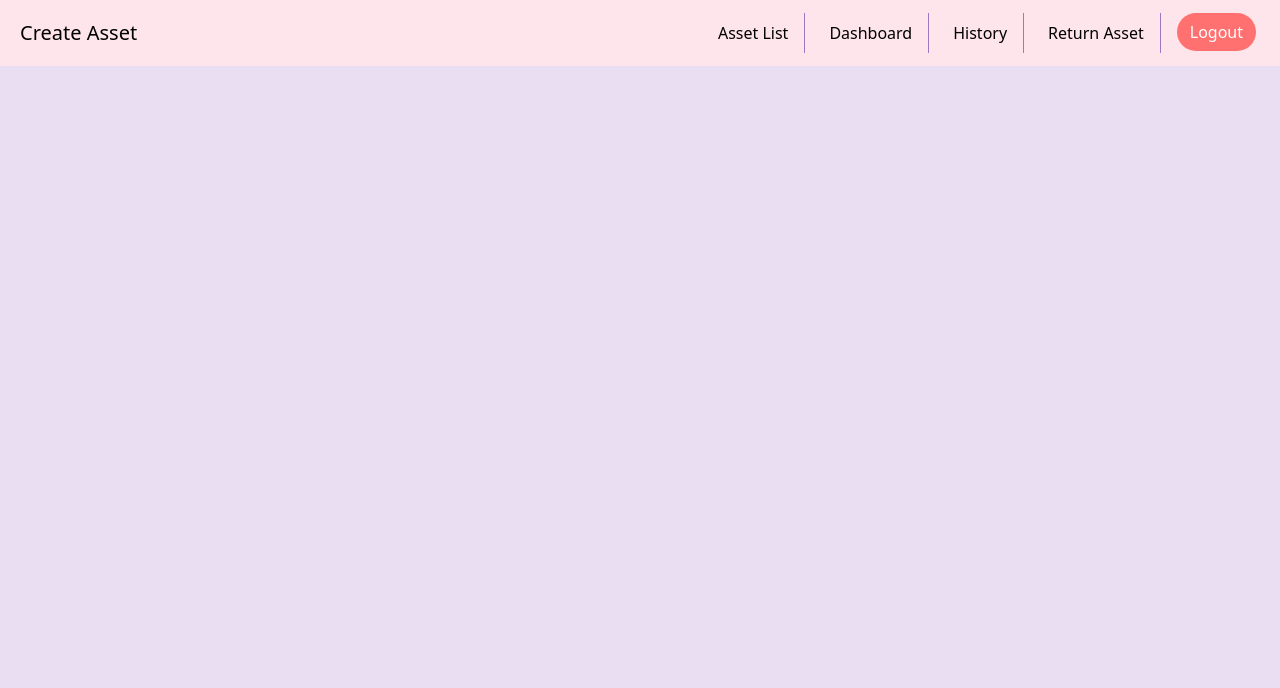
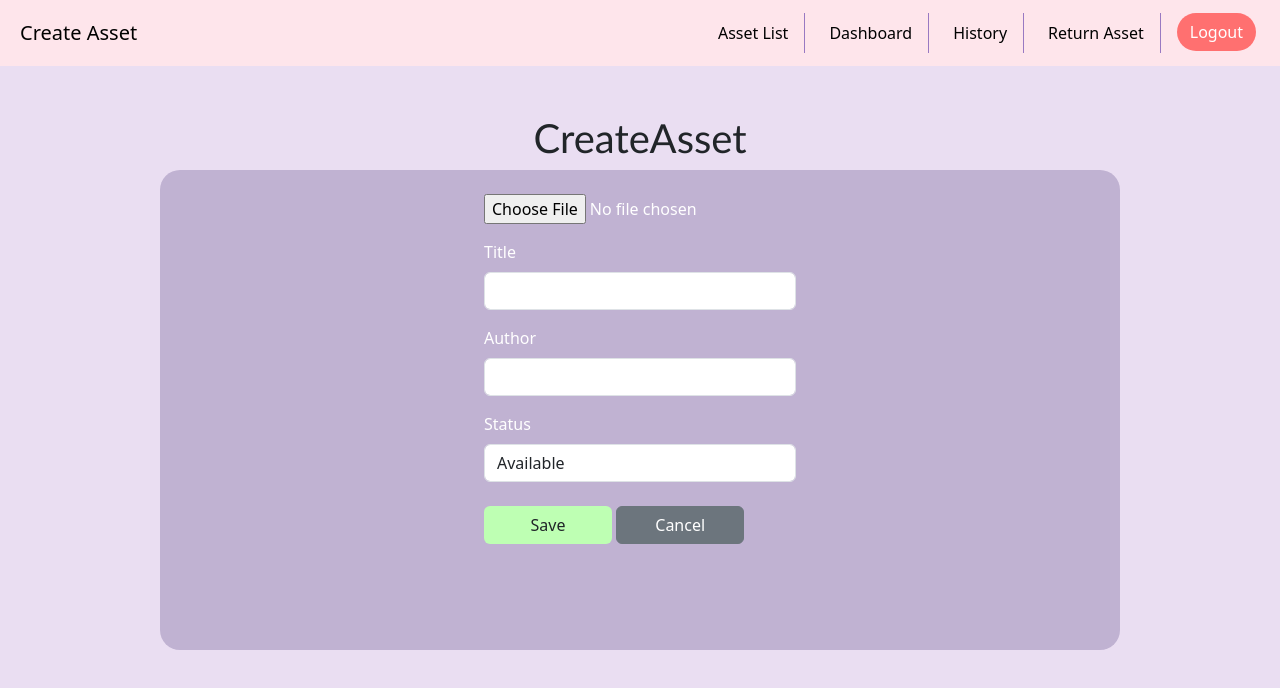
Before and after one commit to 6531501173/ProjectWeb, a website: page views/staff/Create.html in a window 1280 px wide. Drawn offline with Linux system fonts and the light colour scheme.

Commit message:
commit all changes

```diff
--- a/public/css/staff/Create.css
+++ b/public/css/staff/Create.css
@@ -0,0 +1,63 @@
+#container-body {
+    background-color: #C0B2D2;
+    border-radius: 20px;
+    width: 70rem;
+    height: 45rem;
+    margin: auto;
+}
+
+/* #img {
+    display: flex;
+    justify-content: center;
+    align-items: center;
+    margin: 5rem;
+    width: 25rem;
+    height: 25rem;
+    background-color: white;
+    border-style: solid;
+    border-color: #9e90b1;
+    border-width: 10px;
+    border-radius: 20px;
+} */
+
+#content {
+    margin: auto;
+    margin-top: 8rem;
+}
+
+@media (max-width: 1980px) {
+    #container-body {
+        width: 60rem;
+        height: 30rem;
+    }
+
+    #img {
+        width: 15rem;
+        height: 22rem;
+    }
+
+    #content {
+        margin: auto;
+        margin-top: 5rem;
+    }
+
+
+}
+
+.inp{
+    width: 20rem;
+}
+
+.button{
+    width: 8rem;
+}
+
+h1{
+    font-family: 'Gill Sans', 'Gill Sans MT', Calibri, 'Trebuchet MS', sans-serif;
+}
+h4{
+    font-family: 'Gill Sans', 'Gill Sans MT', Calibri, 'Trebuchet MS', sans-serif;
+}
+#save{
+    background: #BEFFB3;
+}
--- a/views/staff/Create.html
+++ b/views/staff/Create.html
@@ -41,8 +41,37 @@
     </nav>
 
     <!-- body -->
+    <h1 class="text-center mt-5">CreateAsset</h1>
+    <div id="container-body" class="d-flex justify-content-center">
+        <div class=" py-4 text-white" id="ibody">
+            <div class="mb-3">
+                <input type="file" id="inpfile">
+            </div>
+            <div class="mb-3">
+                <label class="form-label">Title</label>
+                <input type="text" class="form-control">
+            </div>
+            <div class="mb-3">
+                <label class="form-label">Author</label>
+                <input type="text" class="form-control">
+            </div>
+            <div class="mb-3">
+                <label class="form-label">Status</label>
+                <select name="status" id="item-status" class="form-control">
+                    <option value="Available" class="text-success">Available</option>
+                    <option value="Available" class="text-danger">Disable</option>
+                    <option value="Available" class="text-warning">Pending</option>
+                    <option value="Available" class="text-danger">Borrowed</option>
+                </select>
+            </div>
+            <div class="py-2 justify-content-center">
+                <button class="btn button" id="save">Save</button>
+                <button class="btn btn-secondary button">Cancel</button>
+            </div>
+            </form>
+        </div>
 
-
+    </div>
 
     <script>
         // Logout
```
